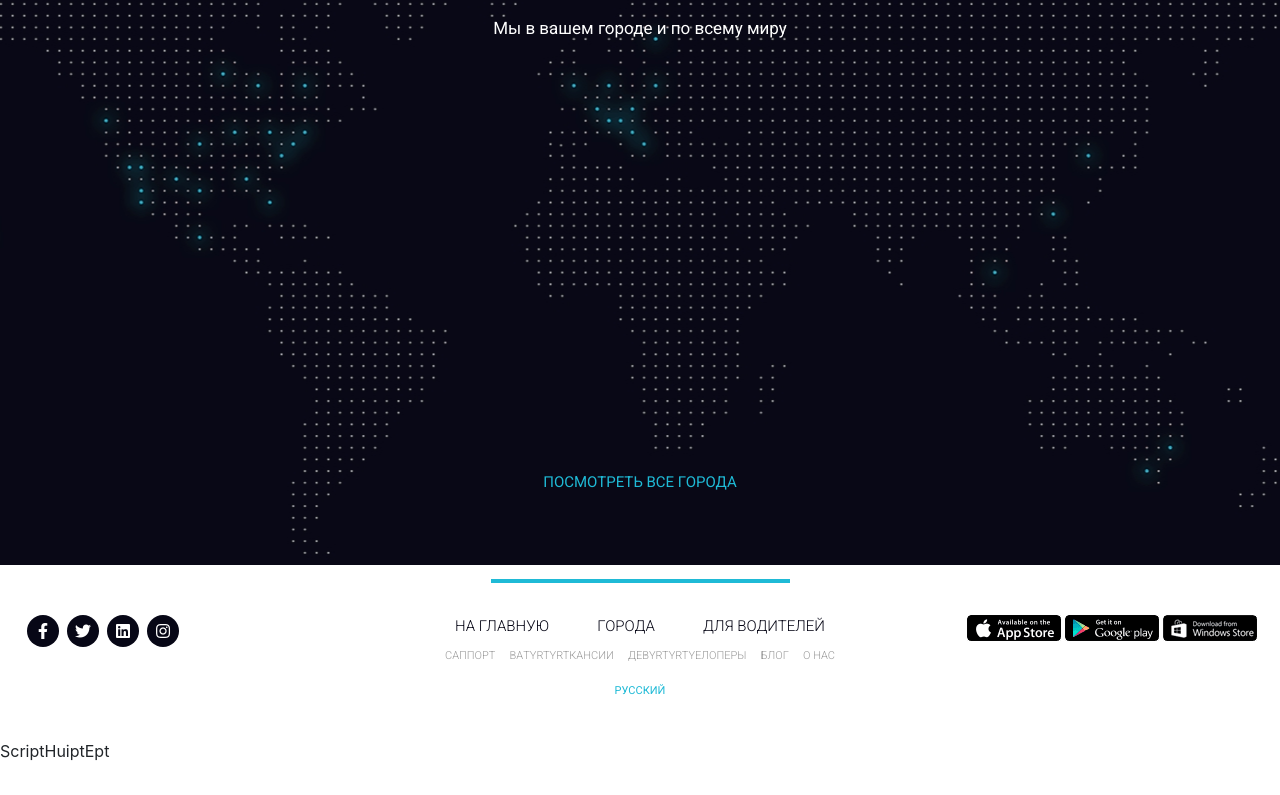
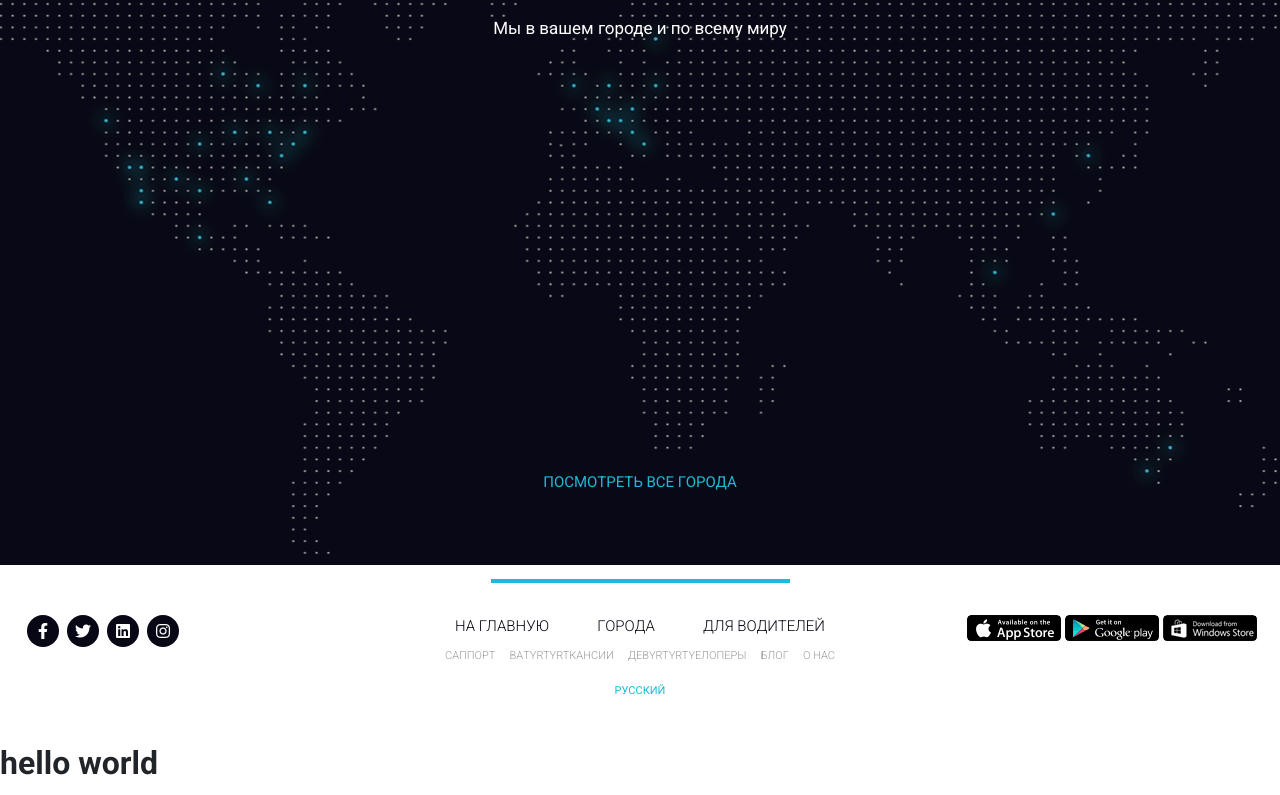
Before and after one commit to Skiadram95/project_uber, a plain HTML site: page src/index.html in a window 1280 px wide. Shown: the part 4798-5593 px from the top of the page. Before the commit the page ends 5561 px from the top, so only its background shows below. Drawn offline with Linux system fonts and the light colour scheme.

Commit message:
fourth commit

```diff
--- a/src/index.html
+++ b/src/index.html
@@ -430,6 +430,6 @@
         </div>
     </footer>
     <script src="js/script.js"></script>
-    ScriptHuiptEpt
+    <h1>hello world</h1>
 </body>
 </html>
```
